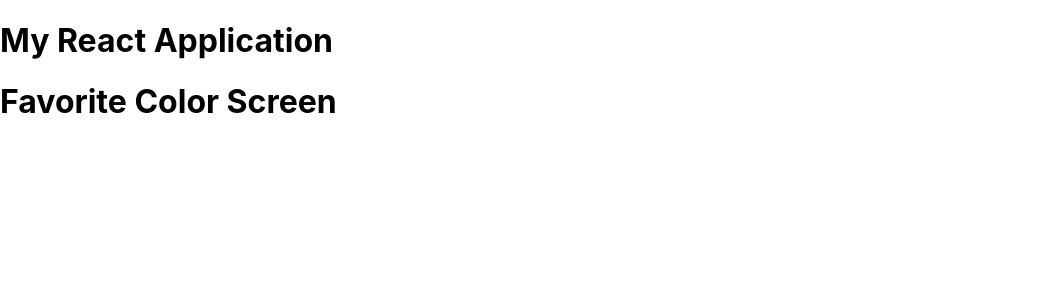
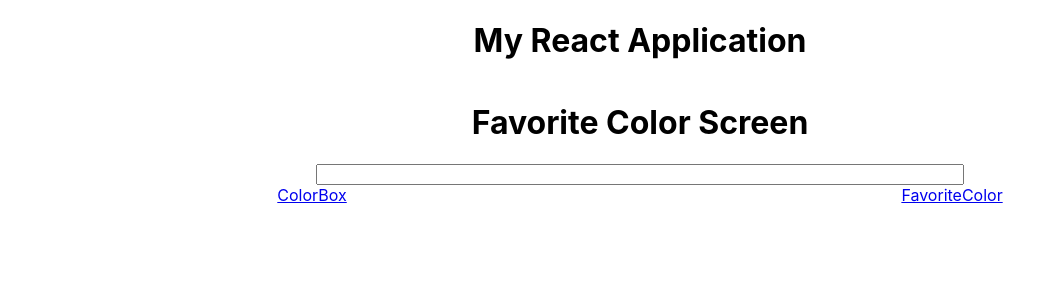
Before and after one commit to dannertech/color-app, a React (Create React App) app: page /favoritecolor in a window 1280 px wide. Shown: the top 300 px of the page, without its empty margins (0-1064 px from the left). Built offline with nearby package versions, Linux system fonts and the light colour scheme.

Commit message:
added a little bit of styling

```diff
--- a/src/App.tsx
+++ b/src/App.tsx
@@ -8,15 +8,19 @@ import FavoriteColorScreen from '../src/app/screens/FavoriteColor';
 const App = () => {
   return (
     <div>
-      <h1>My React Application</h1>
+      <h1 style={{textAlign: 'center'}}>My React Application</h1>
       <Routes>
         <Route path="/colorbox" element={<ColorBoxScreen />}/>
         <Route path="/favoritecolor" element={<FavoriteColorScreen />} />
       </Routes>
+
       <nav>
-        <Link to="/colorbox" />
-        <Link to="/favoritecolor" />
+      <div style={{display: 'flex', justifyContent: 'space-around'}}>
+        <Link to="/colorbox">ColorBox</Link>
+        <Link to="/favoritecolor">FavoriteColor</Link>
+        </div>
       </nav>
+
       </div>
 
   )
--- a/src/app/components/FavoriteColorCard.tsx
+++ b/src/app/components/FavoriteColorCard.tsx
@@ -1,11 +1,15 @@
 import React from 'react';
 import {FavoriteColorUser} from '../features/FavoriteColorSlice';
+import {useDispatch, useSelector} from 'react-redux';
+import {deleteUser} from '../features/FavoriteColorSlice';
 
 const FavoriteColorCard = ({name, id, color} : FavoriteColorUser) => {
+    const dispatch = useDispatch();
+
     return(
         <div style={{height: 100, width: 200, backgroundColor: `${color}`}}>
             <h1>{name}</h1>
-
+            <img src={require('../icons/icons8-delete-100.png')} alt="Delete"/>
         </div>
     )
 };
--- a/src/app/screens/FavoriteColor.tsx
+++ b/src/app/screens/FavoriteColor.tsx
@@ -6,8 +6,10 @@ const FavoriteColor = () => {
     const state = useSelector((state: RootState) => state.favoritecolor)
     console.log(state);
     return (
+        <div style={{display: 'flex', flexDirection: 'column', alignItems: 'center'}}>
         <h1>Favorite Color Screen</h1>
-
+        <input type="text" style={{width: '50%'}}></input>
+        </div>
     )
 };
 
```
